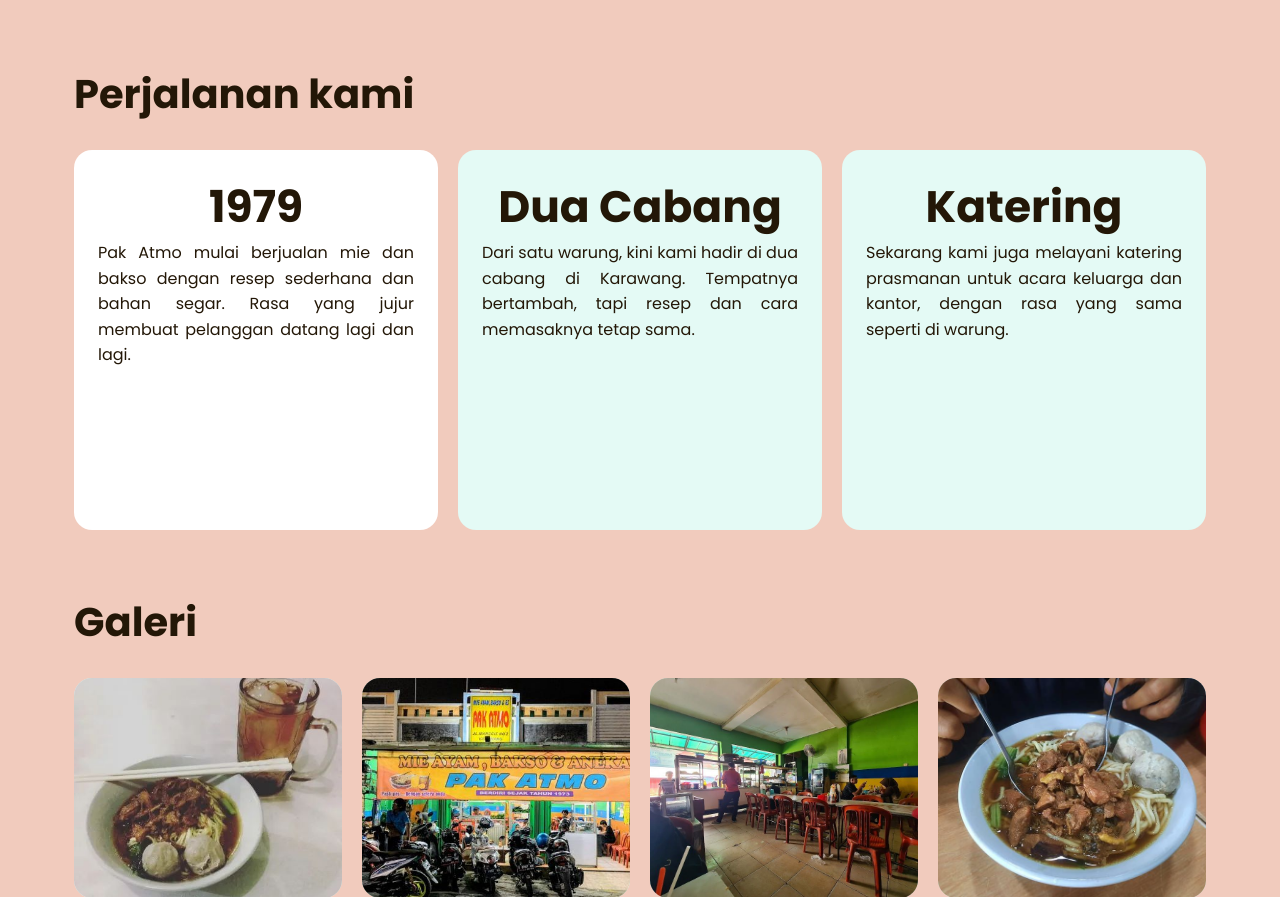
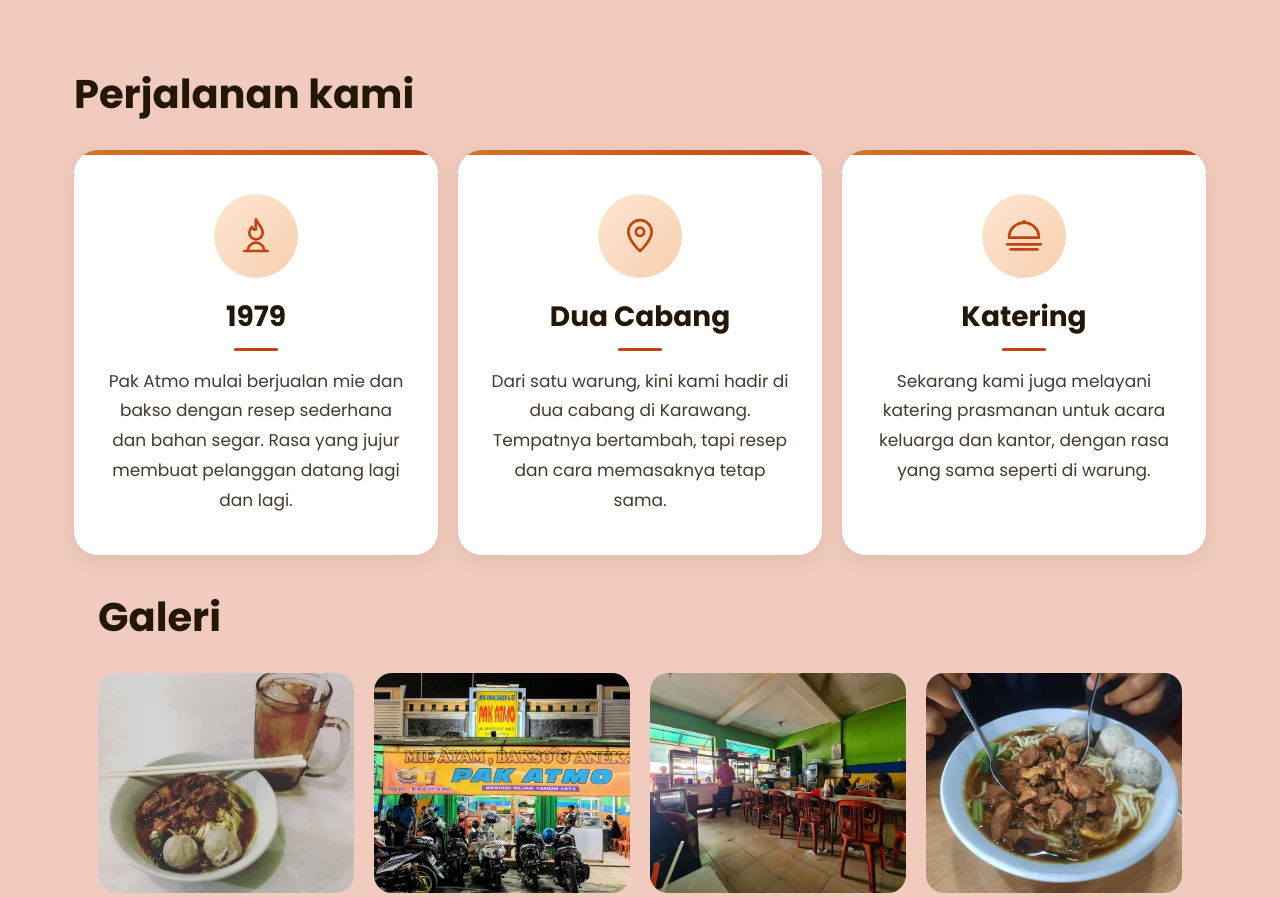
Before and after one commit to AhmadMuzaky24/Warung_Bakso_Atmo, a Laravel app: page /perjalanan-kami in a window 1280 px wide. Shown: the part 86-983 px from the top of the page. Run offline with Laravel 12, Linux system fonts and the light colour scheme; style sheets or scripts are compiled from the project's sources.

Commit message:
Revisi Journey

```diff
--- a/resources/css/public.css
+++ b/resources/css/public.css
@@ -68,32 +68,24 @@ main.has-solid-nav { padding-top: 78px; }
 .grid--3 { grid-template-columns: repeat(3, 1fr); }
 .grid--4 { grid-template-columns: repeat(4, 1fr); }
 
-/* Perjalanan kami */
+/* ===== Perjalanan Kami: kartu ===== */
 .journey-card {
     position: relative;
     overflow: hidden;
     isolation: isolate;
-    cursor: default;
-    background: var(--mint);
-    border-radius: 18px;
-    padding: 24px;
-    min-height: 380px;
+    display: flex;
+    flex-direction: column;
+    align-items: center;
     text-align: center;
+    min-height: 0;
+    padding: 44px 28px 40px;
+    background: #fff;
+    border-radius: 24px;
+    box-shadow: 0 6px 20px rgba(35, 23, 7, .08);
     transition: transform .3s ease, box-shadow .3s ease, color .3s ease;
 }
-.journey-card:first-child { background: #fff; }
-.journey-card h3 { font-weight: 700; line-height: 1.5; }
-.journey-card p {
-    text-align: justify;
-    text-justify: inter-word;
-    hyphens: auto;
-}
 
-.journey-card:nth-child(1) h3 { font-size: 44px; }
-.journey-card:nth-child(2) h3 { font-size: 44px; }
-.journey-card:nth-child(3) h3 { font-size: 44px; }
-
-/* Lapisan gradasi emas, di-fade in lewat opacity */
+/* Lapisan emas saat hover */
 .journey-card::before {
     content: '';
     position: absolute;
@@ -103,12 +95,84 @@ main.has-solid-nav { padding-top: 78px; }
     opacity: 0;
     transition: opacity .3s ease;
 }
+.journey-card:hover::before {
+    opacity: 1;
+}
+
+/* Garis aksen tipis di atas kartu */
+.journey-card::after {
+    content: '';
+    position: absolute;
+    top: 0; left: 0; right: 0;
+    height: 5px;
+    background: linear-gradient(90deg, var(--gold-1), var(--brown-hero-1));
+}
+
+.journey-card__icon {
+    width: 84px;
+    height: 84px;
+    flex: 0 0 84px;
+    border-radius: 50%;
+    display: flex;
+    align-items: center;
+    justify-content: center;
+    background: linear-gradient(135deg, #fde6d3, #f8cfae);
+    color: var(--brown-hero-1);
+    margin-bottom: 22px;
+    transition: background .3s ease, color .3s ease, transform .3s ease;
+}
+.journey-card__icon svg {
+    width: 40px;
+    height: 40px;
+}
+
+.journey-card h3 {
+    font-size: 28px;
+    font-weight: 700;
+    line-height: 1.2;
+}
+
+/* Garis kecil pemisah di bawah judul */
+.journey-card h3::after {
+    content: '';
+    display: block;
+    width: 44px;
+    height: 3px;
+    margin: 14px auto 0;
+    border-radius: 3px;
+    background: var(--brown-hero-1);
+    transition: background .3s ease;
+}
+
+.journey-card p {
+    margin-top: 16px;
+    font-size: 17px;
+    line-height: 1.75;
+    text-align: center;
+    hyphens: manual;
+    opacity: .85;
+}
+
+/* Hover */
 .journey-card:hover {
     transform: translateY(-8px);
-    box-shadow: 0 16px 32px rgba(111, 64, 21, .35);
+    box-shadow: 0 18px 36px rgba(111, 64, 21, .35);
     color: #fff;
 }
-.journey-card:hover::before { opacity: 1; }
+.journey-card:hover p { opacity: 1; }
+.journey-card:hover .journey-card__icon {
+    background: rgba(255, 255, 255, .22);
+    color: #fff;
+    transform: scale(1.08);
+}
+.journey-card:hover h3::after { background: var(--peach); }
+.journey-card:hover::after { opacity: 0; }
+
+@media (max-width: 680px) {
+    .journey-card { padding: 36px 22px 32px; }
+    .journey-card h3 { font-size: 24px; }
+    .journey-card p { font-size: 16px; }
+}
 
 /* Galeri */
 .gallery-item {
--- a/resources/views/public/about.blade.php
+++ b/resources/views/public/about.blade.php
@@ -12,14 +12,17 @@
         @php
     $journey = [
         [
+            'icon'  => '<path d="M12 2c1 3 4 4.5 4 8a4 4 0 0 1-8 0c0-1.5.6-2.5 1.5-3.5C10 8 11 8.5 12 8c-.5-2 0-4 0-6z"/><path d="M5 21h14"/><path d="M7 21a5 5 0 0 1 10 0"/>',
             'title' => '1979',
             'text'  => 'Pak Atmo mulai berjualan mie dan bakso dengan resep sederhana dan bahan segar. Rasa yang jujur membuat pelanggan datang lagi dan lagi.',
         ],
         [
+            'icon'  => '<path d="M12 21s-7-6.2-7-11.5A7 7 0 0 1 19 9.5C19 14.8 12 21 12 21z"/><circle cx="12" cy="9.5" r="2.5"/>',
             'title' => 'Dua Cabang',
             'text'  => 'Dari satu warung, kini kami hadir di dua cabang di Karawang. Tempatnya bertambah, tapi resep dan cara memasaknya tetap sama.',
         ],
         [
+            'icon'  => '<path d="M3 13h18a9 9 0 0 0-18 0z"/><path d="M12 4V3"/><path d="M2 17h20"/><path d="M4 20h16"/>',
             'title' => 'Katering',
             'text'  => 'Sekarang kami juga melayani katering prasmanan untuk acara keluarga dan kantor, dengan rasa yang sama seperti di warung.',
         ],
@@ -29,13 +32,17 @@
 <div class="grid grid--3 slider {{ count($journey) > 3 ? 'slider--desktop' : '' }}">
     @foreach ($journey as $item)
         <div class="journey-card">
+            <div class="journey-card__icon">
+                <svg viewBox="0 0 24 24" fill="none" stroke="currentColor" stroke-width="1.6"
+                     stroke-linecap="round" stroke-linejoin="round" aria-hidden="true">
+                    {!! $item['icon'] !!}
+                </svg>
+            </div>
             <h3>{{ $item['title'] }}</h3>
             <p>{{ $item['text'] }}</p>
         </div>
     @endforeach
 </div>
-    </div>
-</section>
 
 {{-- GALERI --}}
 <section class="section section--tight">
```
Lines whose indentation alone changed are shown as unchanged.
